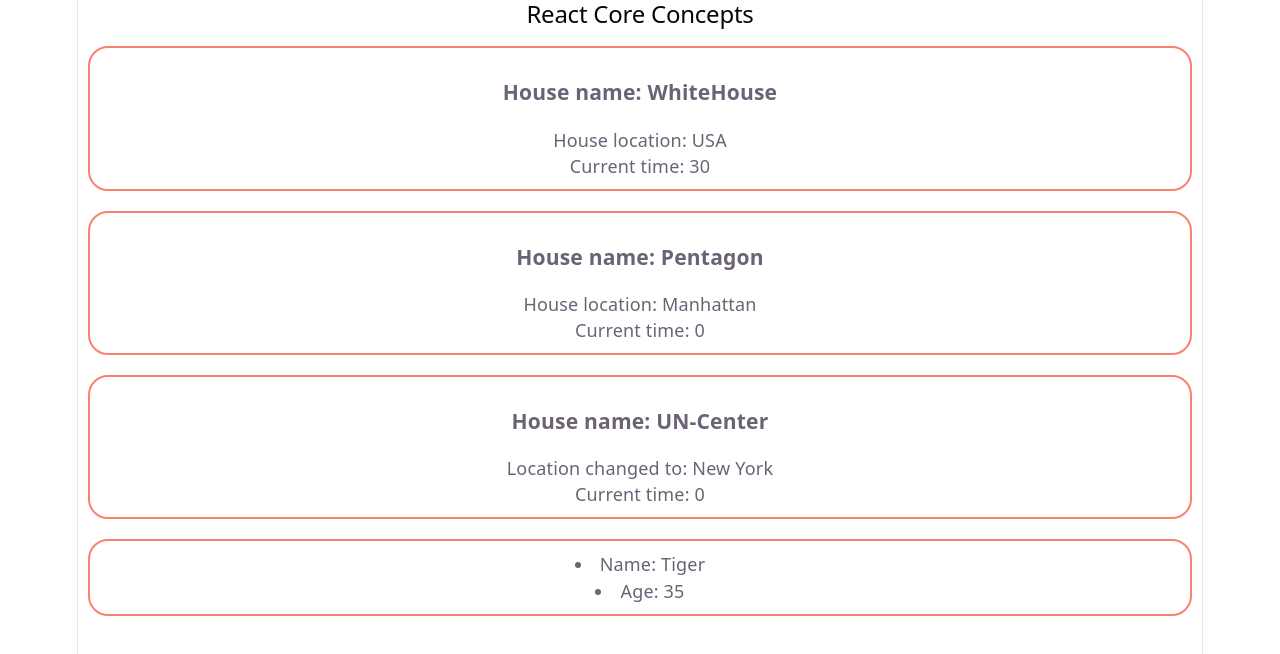
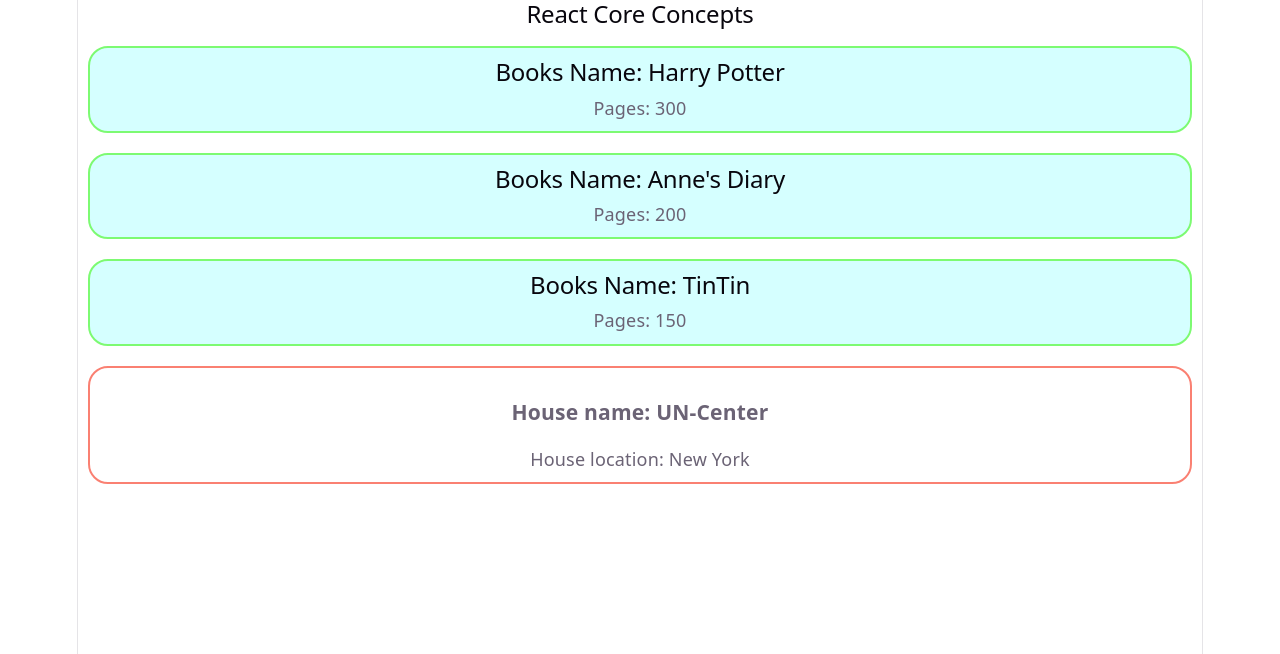
Before and after one commit to asm-saim/v1-react-core, a React (Vite) app: page / in a window 1280 px wide. Shown: the top 654 px of the page. Built offline with nearby package versions, Linux system fonts and the light colour scheme.

Commit message:
conditional rendering with only && and only ||

```diff
--- a/src/App.css
+++ b/src/App.css
@@ -192,3 +192,11 @@
   padding: 10px;
   margin: 10px;
 }
+
+.universal{
+  border-radius: 20px;
+  border: 2px solid rgb(125, 250, 114);
+  padding: 10px;
+  margin: 10px;
+  background-color: rgba(0, 255, 255, 0.164);
+}
--- a/src/App.jsx
+++ b/src/App.jsx
@@ -1,18 +1,23 @@
 import './App.css'
 import Animal from './Animal'
 import House from './Condition'
+import Books from './Books'
 
 function App() {
   const time = 30
   return (
     <>
       <h2>React Core Concepts</h2>
+
+      <Books name="Harry Potter" pages={300}></Books>
+      <Books name="Anne's Diary" pages={200}></Books>
+      <Books name="TinTin" pages={150}></Books>
+
       <House name="WhiteHouse" location="USA" isActive={true} duration={time}></House>
       <House name="Pentagon" location="Manhattan" isActive={true}></House>
       <House name="UN-Center" location="New York" isActive={false}></House>
 
-
-      <Animal name="Tiger" age="35"></Animal>
+      {/* <Animal name="Tiger" age="35"></Animal> */}
       {/* <Info></Info>
       <Team></Team>
       <Pet></Pet>
--- /dev/null
+++ b/src/Books.jsx
@@ -0,0 +1,8 @@
+export default function Books({ name, pages }) {
+    return (
+        <div className="universal">
+            <h2>Books Name: {name}</h2>
+            <p>Pages: {pages}</p>
+        </div>
+    )
+}
--- a/src/Condition.jsx
+++ b/src/Condition.jsx
@@ -1,23 +1,49 @@
-export default function House({ name, location, isActive, duration=0 }) {
+// export default function House({ name, location, isActive, duration = 0 }) {
+// conditional rendering:1
+// if (isActive === true) {
+//     return (
+//         <div className="pet">
+//             <h3>House name: {name}</h3>
+//             <p>House location: {location}</p>
+//             <p>Current time: {duration}</p>
+//         </div>
+//     )
+// }
+// else {
+//     return (
+//         <div className="pet">
+//             <h3>House name: {name}</h3>
+//             <p>Location changed to: {location}</p>
+//             <p>Current time: {duration}</p>
+//         </div>
+//     )
+// }
 
-    if (isActive === true) {
-        return (
-            <div className="pet">
-                <h3>House name: {name}</h3>
-                <p>House location: {location}</p>
-                <p>Current time: {duration}</p>
-            </div>
-        )
-    }
-    else {
-        return (
-            <div className="pet">
-                <h3>House name: {name}</h3>
-                <p>Location changed to: {location}</p>
-                <p>Current time: {duration}</p>
-            </div>
-        )
-    }
+// }
 
 
+// conditional rendering 2: ternary operator
+// export default function House({ name, location, isActive, duration = 0 }) {
+//     return isActive === true ?
+//         (<div className="pet">
+//             <h3>House name: {name}</h3>
+//             <p>House location: {location}</p>
+//             <p>Current time: {duration}</p>
+//         </div>)
+//         :
+//         (<div className="pet">
+//             <h3>House name: {name}</h3>
+//             <p>Location changed to: {location}</p>
+//             <p>Current time: {duration}</p>
+//         </div>)
+// }
+
+//conditional rendering 3: && (only true)
+// export default function House({ name, location, isActive, duration = 0 }) {
+//     return isActive && <div className="pet"><h3>House name: {name}</h3><p>House location: {location}</p></div>
+// }
+
+//conditional rendering 3: || (only false)
+export default function House({ name, location, isActive, duration = 0 }) {
+    return isActive || <div className="pet"><h3>House name: {name}</h3><p>House location: {location}</p></div>
 }
```
